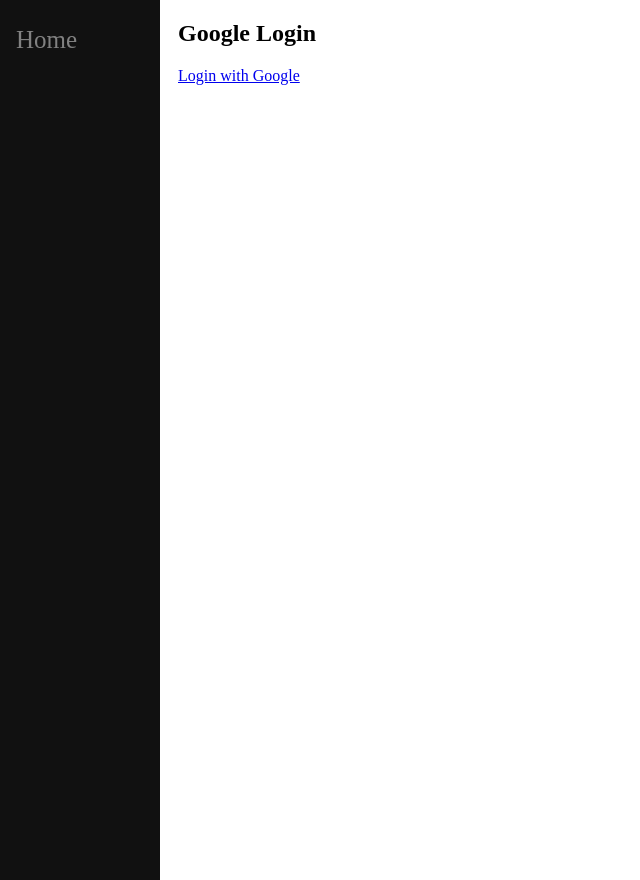
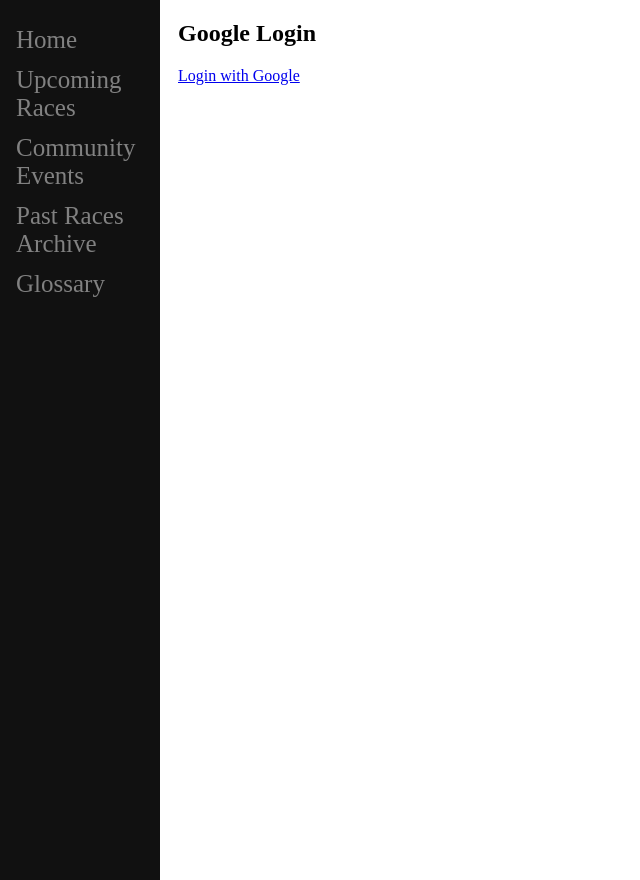
Before and after one commit to AndrewCornfeld/multimariosite, a Django app: page /multimario/ in a window 1280 px wide. Shown: the whole page, without its empty margins (0-640 px from the left). Run offline with Django 4.2, Linux system fonts and the light colour scheme; some libraries are stand-ins or nearby versions.

Commit message:
added links to sides

```diff
--- a/multimario/templates/multimario/base.html
+++ b/multimario/templates/multimario/base.html
@@ -35,9 +35,14 @@
 <body>
     <div class="sidenav">
         <a href="/multimario">Home</a>
+        <a href="/upcomingraces">Upcoming Races</a>
+        <a href="/multimario">Community Events</a>
+        <a href="/multimario">Past Races Archive</a>
+        <a href="/glossary">Glossary</a>
     </div>
     <div id="content", name="content", class="main">
         {% block content %}
         {% endblock %}
+    </div>
 </body>
 </html>
--- a/multimario/urls.py
+++ b/multimario/urls.py
@@ -5,5 +5,7 @@
 urlpatterns = [
     path("", views.home),
     path("logout", views.logout_view),
+    path("upcomingraces", views.upcomingraces),
+    path("glossary", views.glossary)
     #path("create/", views.create, name="create"),
 ]
--- a/multimario/views.py
+++ b/multimario/views.py
@@ -10,6 +10,11 @@
     logout(request)
     return redirect("/")
 
+def upcomingraces(request):
+    return render(request, 'multimario/upcomingraces.html')
+
+def glossary(request):
+    return render(request, 'multimario/glossary.html')
 #def create(response):
     #return render(response, 'multimario/create.html')
 
--- a/multimariosite/urls.py
+++ b/multimariosite/urls.py
@@ -20,6 +20,8 @@
 
 urlpatterns = [
     path('', lambda request: redirect('multimario/', permanent=True)),
+    path("glossary/", include("multimario.urls")),
+    path("upcomingraces/", include("multimario.urls")),
     path("multimario/", include("multimario.urls")),
     path("admin/", admin.site.urls),
     path("accounts/", include("allauth.urls")),
```
Also changed, not shown: multimario/templates/multimario/glossary.html (added), multimario/templates/multimario/upcomingraces.html (added).
